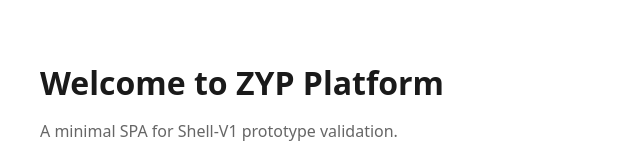
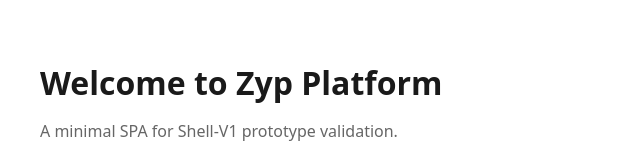
Before and after one commit to Zyp-Platform/hello-world, a React (Vite) app: page / in a window 1280 px wide. Shown: the top 160 px of the page, without its empty margins (0-640 px from the left). Built offline with nearby package versions, Linux system fonts and the light colour scheme.

Commit message:
Update public home title to Welcome to Zyp Platform

```diff
--- a/src/dashboards/PublicHome.tsx
+++ b/src/dashboards/PublicHome.tsx
@@ -33,7 +33,7 @@ export default function PublicHome(props: DashboardProps) {
       }}
     >
       <h1 style={{ fontSize: '2rem', marginBottom: '1rem' }}>
-        Welcome to ZYP Platform
+        Welcome to Zyp Platform
       </h1>
       <p style={{ marginBottom: '2rem', color: theme === 'dark' ? '#a0a0a0' : '#666' }}>
         A minimal SPA for Shell-V1 prototype validation.
```
Also changed, not shown: 1 other file (tests, documents, lock files or other folders).
